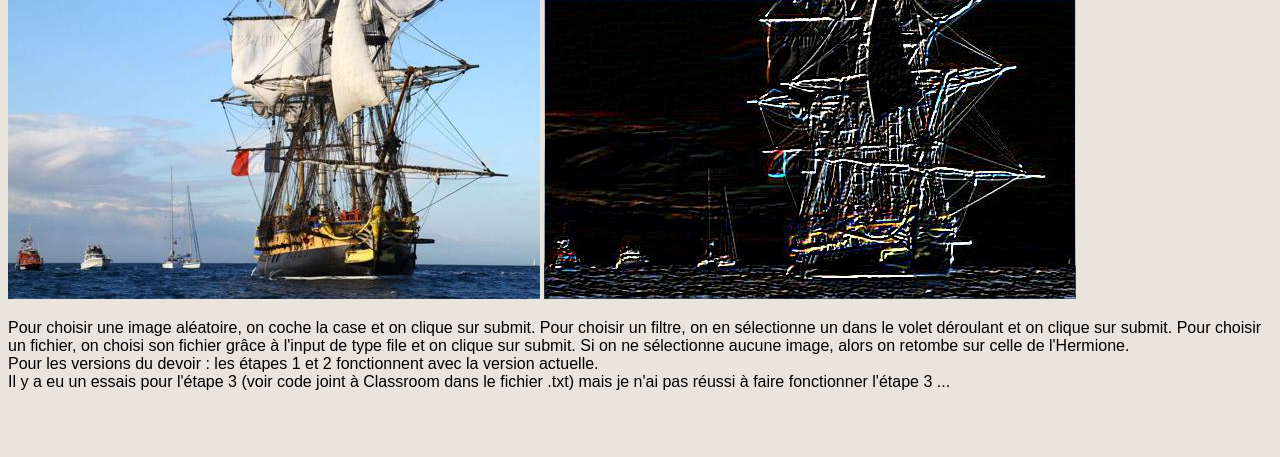
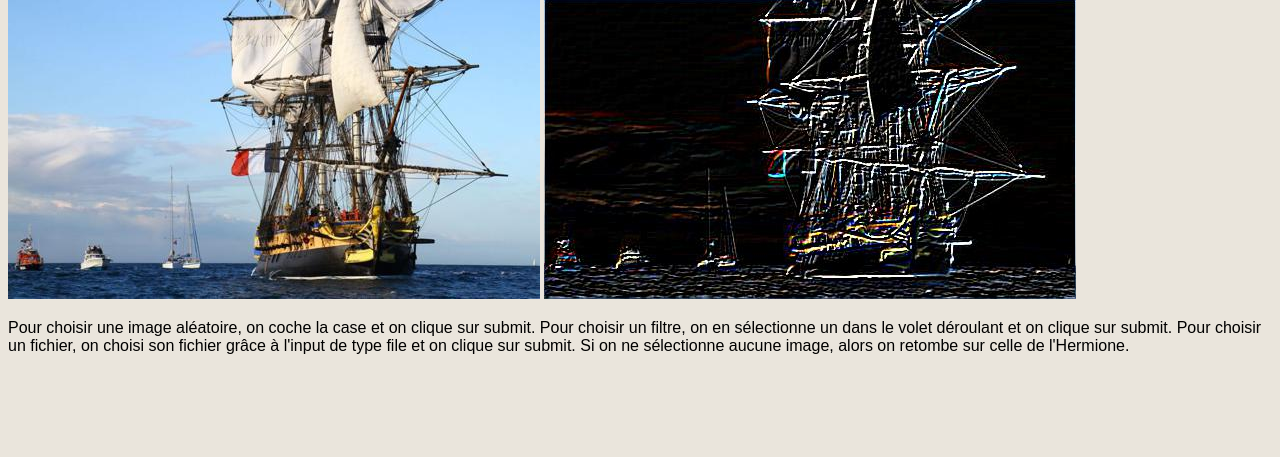
Before and after one commit to MJ240103/Traitement-Image-NSI, a Flask app: template templates/index.html in a window 1280 px wide. Shown: the part 284-741 px from the top of the page. Run offline with Flask 2, Linux system fonts and the light colour scheme; the template is opened without the code that fills it, so the values that code supplies are empty.

Commit message:
Update index.html

```diff
--- a/templates/index.html
+++ b/templates/index.html
@@ -70,7 +70,7 @@
 
   <div>
     <p> Pour choisir une image aléatoire, on coche la case et on clique sur submit. Pour choisir un filtre, on en sélectionne un dans le volet déroulant et on clique sur submit. Pour choisir un fichier, on choisi son fichier grâce à l'input de type file et on clique sur submit. Si on ne sélectionne aucune image, alors on retombe sur celle de l'Hermione. <br>
-    Pour les versions du devoir : les étapes 1 et 2 fonctionnent avec la version actuelle. <br>Il y a eu un essais pour l'étape 3 (voir code joint à Classroom dans le fichier .txt) mais je n'ai pas réussi à faire fonctionner l'étape 3 ... </p>
+   </p>
   </div>
 
 </body>
```
